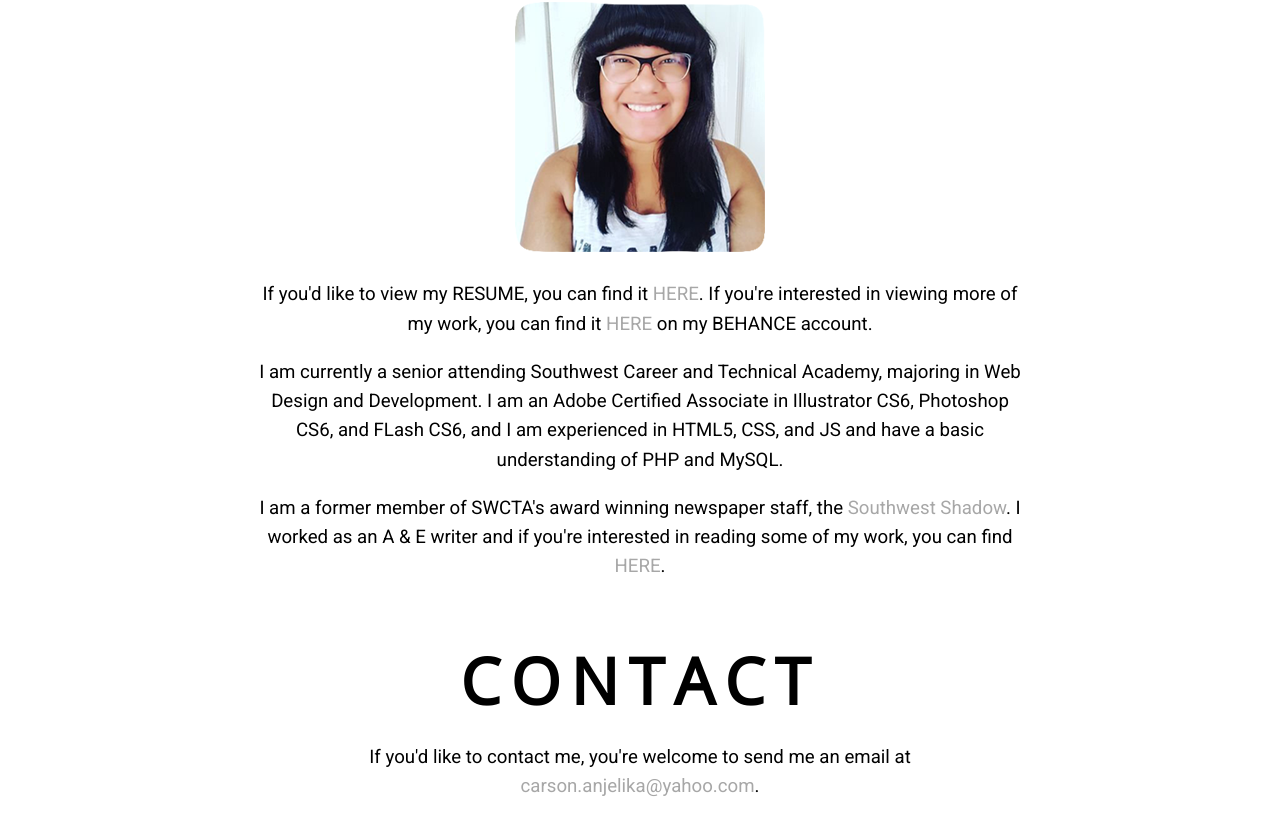
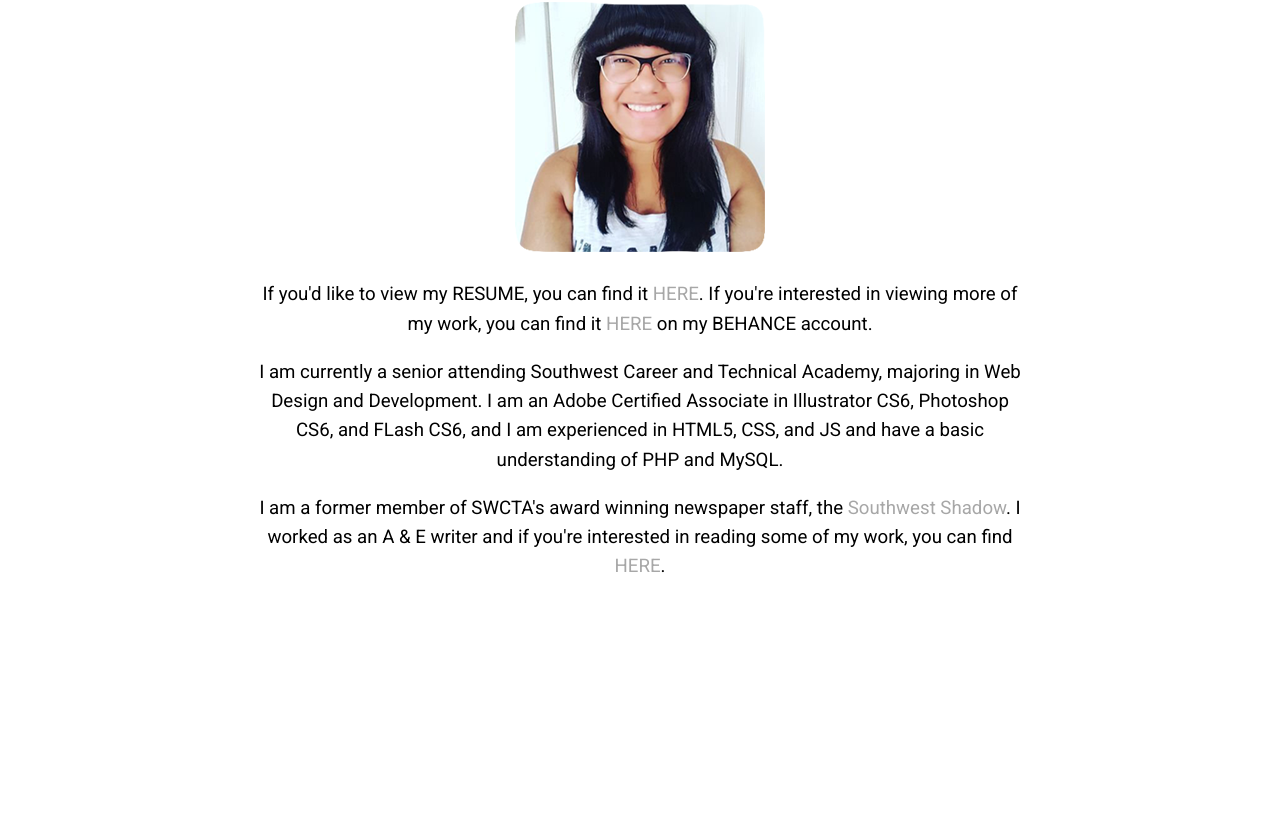
Before and after one commit to anjelikacarson/anjelikacarson.github.io, a plain HTML site: page about.html in a window 1280 px wide. Shown: the part 151-986 px from the top of the page. After the commit the page ends 800 px from the top, so only its background shows below. Drawn offline with nearby package versions, Linux system fonts and the light colour scheme.

Commit message:
Update about.html

```diff
--- a/about.html
+++ b/about.html
@@ -34,15 +34,5 @@
                     </div>
             </section>
         </div>
-
-        <div class="section">
-            <section id="contact">
-                <h1 class="st">Contact</h1>
-                    <div class="para">
-
-                        <p>If you'd like to contact me, you're welcome to send me an email at <a href="mailto:carson.anjelika@yahoo.com" target="_top">carson.anjelika@yahoo.com</a>.</p>
-
-                    </div>
-            </section>
     </body>
 </html>
```
